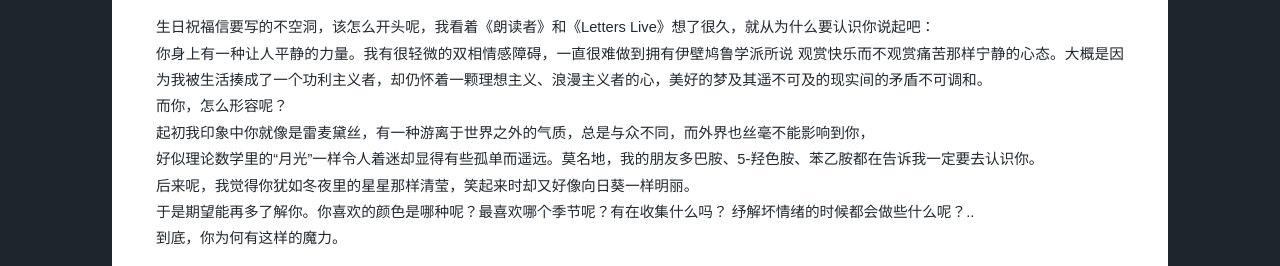
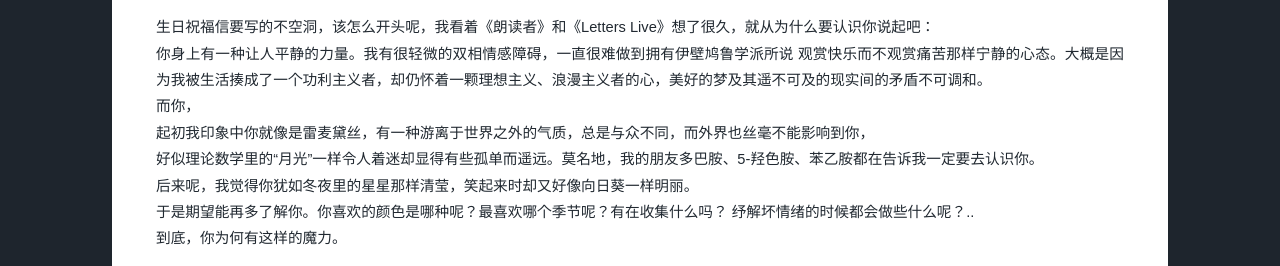
Before and after one commit to HappyBirthdayToZQH/HappyBirthdayToZQH.github.io, a plain HTML site: page 2021/02/10/0210/index.html in a window 1280 px wide. Shown: the part 903-1169 px from the top of the page. Drawn offline with nearby package versions, Linux system fonts and the light colour scheme; some packages are replaced by stand-ins of ours; a script that the page names is missing.

Commit message:
Site updated: 2021-02-14 19:34:43

```diff
--- a/2021/02/10/0210/index.html
+++ b/2021/02/10/0210/index.html
@@ -151,7 +151,7 @@
                 <p>朱千惠：</p>
 <p>很久没有见到你啦，不知你是否一切安好。 希望这封信能带去我由衷的祝福，见信如晤，展信舒颜。</p>
 <p>南国的冬像一位心情不佳的姑娘，娇娇地在耍着性子，近来一直在断断续续地下小雨，但天气也在慢慢转暖啦，好像姑娘终于被哄乖，北回归线以南的春风来到了路上。最近在乡下外婆家吃了好多顿火锅，不知道你的小猫舌头会不会喜欢吃南方的火锅；难得的地面光害很弱的晴天夜晚就在楼顶坐着看繁星点点，独角兽座每年在这时候正好转到我对面。偶尔也会想念在学校走出教学楼时看到求实路上左边正落着的满满的橘黄，右边高高的淡蓝里挂着的浅浅的弦月。还有半年就离开她啦，忽觉我对学校的归属感比想象中要重。你近来心情怎样呢？</p>
-<p>生日祝福信要写的不空洞，该怎么开头呢，我看着《朗读者》和《Letters Live》想了很久，就从为什么要认识你说起吧：<br>你身上有一种让人平静的力量。我有很轻微的双相情感障碍，一直很难做到拥有伊壁鸠鲁学派所说 观赏快乐而不观赏痛苦那样宁静的心态。大概是因为我被生活揍成了一个功利主义者，却仍怀着一颗理想主义、浪漫主义者的心，美好的梦及其遥不可及的现实间的矛盾不可调和。<br>而你，怎么形容呢？<br>起初我印象中你就像是雷麦黛丝，有一种游离于世界之外的气质，总是与众不同，而外界也丝毫不能影响到你，<br>好似理论数学里的“月光”一样令人着迷却显得有些孤单而遥远。莫名地，我的朋友多巴胺、5-羟色胺、苯乙胺都在告诉我一定要去认识你。<br>后来呢，我觉得你犹如冬夜里的星星那样清莹，笑起来时却又好像向日葵一样明丽。<br>于是期望能再多了解你。你喜欢的颜色是哪种呢？最喜欢哪个季节呢？有在收集什么吗？ 纾解坏情绪的时候都会做些什么呢？..<br>到底，你为何有这样的魔力。</p>
+<p>生日祝福信要写的不空洞，该怎么开头呢，我看着《朗读者》和《Letters Live》想了很久，就从为什么要认识你说起吧：<br>你身上有一种让人平静的力量。我有很轻微的双相情感障碍，一直很难做到拥有伊壁鸠鲁学派所说 观赏快乐而不观赏痛苦那样宁静的心态。大概是因为我被生活揍成了一个功利主义者，却仍怀着一颗理想主义、浪漫主义者的心，美好的梦及其遥不可及的现实间的矛盾不可调和。<br>而你，<br>起初我印象中你就像是雷麦黛丝，有一种游离于世界之外的气质，总是与众不同，而外界也丝毫不能影响到你，<br>好似理论数学里的“月光”一样令人着迷却显得有些孤单而遥远。莫名地，我的朋友多巴胺、5-羟色胺、苯乙胺都在告诉我一定要去认识你。<br>后来呢，我觉得你犹如冬夜里的星星那样清莹，笑起来时却又好像向日葵一样明丽。<br>于是期望能再多了解你。你喜欢的颜色是哪种呢？最喜欢哪个季节呢？有在收集什么吗？ 纾解坏情绪的时候都会做些什么呢？..<br>到底，你为何有这样的魔力。</p>
 <p>今天你22岁啦，我祝愿你能不受成长的苦，许下的愿望都会悄然实现。愿所有美好相伴你，因为你一直如此可爱温柔且莫名令人欣喜又安心，而生活一定会为此回馈。今后也请一直灿烂。</p>
 <p>祝你生日快乐。</p>
 
```
